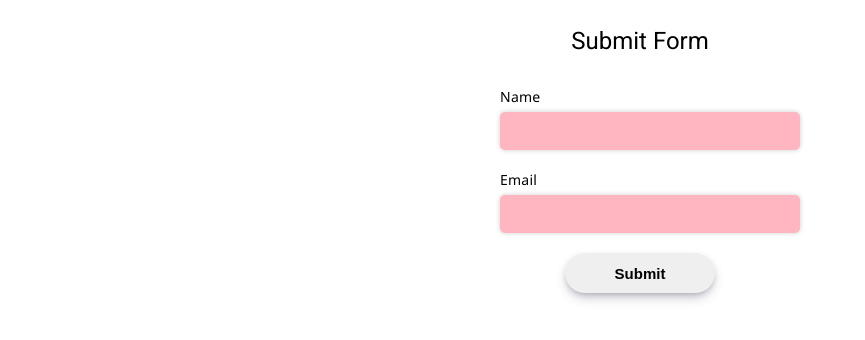
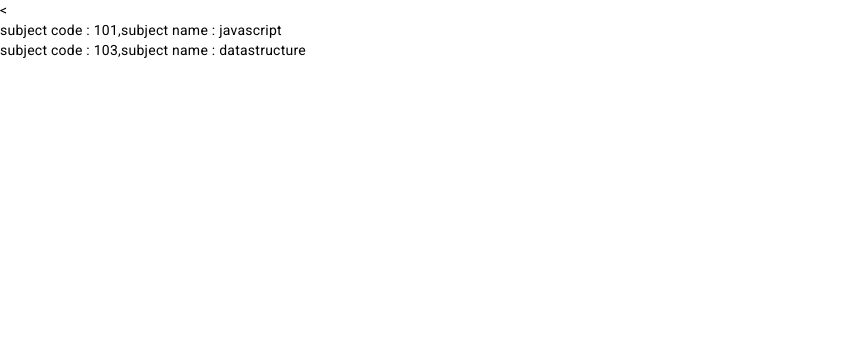
Before and after one commit to mayurrohokale/practice_repo, an Angular app: page / in a window 1280 px wide. Shown: the top 340 px of the page, without its empty margins (0-865 px from the left). Built offline with nearby package versions, Linux system fonts and the light colour scheme.

Commit message:
ng-container directive

```diff
--- a/src/app/app.component.html
+++ b/src/app/app.component.html
@@ -1,18 +1,6 @@
-<form *ngIf="!formSubmitted">
-    <h1>Submit Form</h1>
-    <div class="form-group">
-        <label for="name">Name</label>
-        <input type="text" name="name" [(ngModel)]="nm" [ngStyle]="{'background-color': nm ? 'lightgreen' : '#ffb6c1'}" required>
+<<ng-container *ngFor="let subject of subjectlist">
+    <div *ngIf="subject.subcode">
+        <span>subject code : {{subject.subcode}},</span>
+        <span>subject name : {{subject.name}}</span>
     </div>
-
-    <div class="form-group">
-        <label for="email">Email</label>
-        <input type="email" name="email" [(ngModel)]="em" [ngStyle]="{'background-color': emailIsValid ? 'lightgreen' : '#ffb6c1'}"
-        (input)="checkEmailValidation(em)" required
-        />
-    </div>
-
-    <button type="submit" (click)="showMessage()">Submit</button>
-</form>
-
-<p *ngIf="formSubmitted">Form is Submitted</p>
+</ng-container >
--- a/src/app/app.component.ts
+++ b/src/app/app.component.ts
@@ -11,30 +11,18 @@ import { Directive } from '@angular/core';
 
 export class AppComponent {
 
-  nm: string = '';
-  em: string = '';
-  formSubmitted:boolean = false;
-  emailIsValid:boolean = false;
-
-  checkEmailValidation(em:string){
-    if(em.includes('@') && em.includes('.'))
-    {
-      this.emailIsValid = true;
-    }
-    else
-    {
-      this.emailIsValid = false;
-    }
-  }
-
-  showMessage(){
-    if(this.nm && this.emailIsValid)
-    {
-      this.formSubmitted = true;
-    }
-    else{
-      this.formSubmitted = false;
-    }
-  }
-
+    subjectlist = [
+      {
+        subcode : 101,
+        name :  'javascript',
+      },
+      {
+        // subcode : 102,
+        name :  'c++',
+      },
+      {
+        subcode : 103,
+        name :  'datastructure',
+      },
+    ]
 }
```
